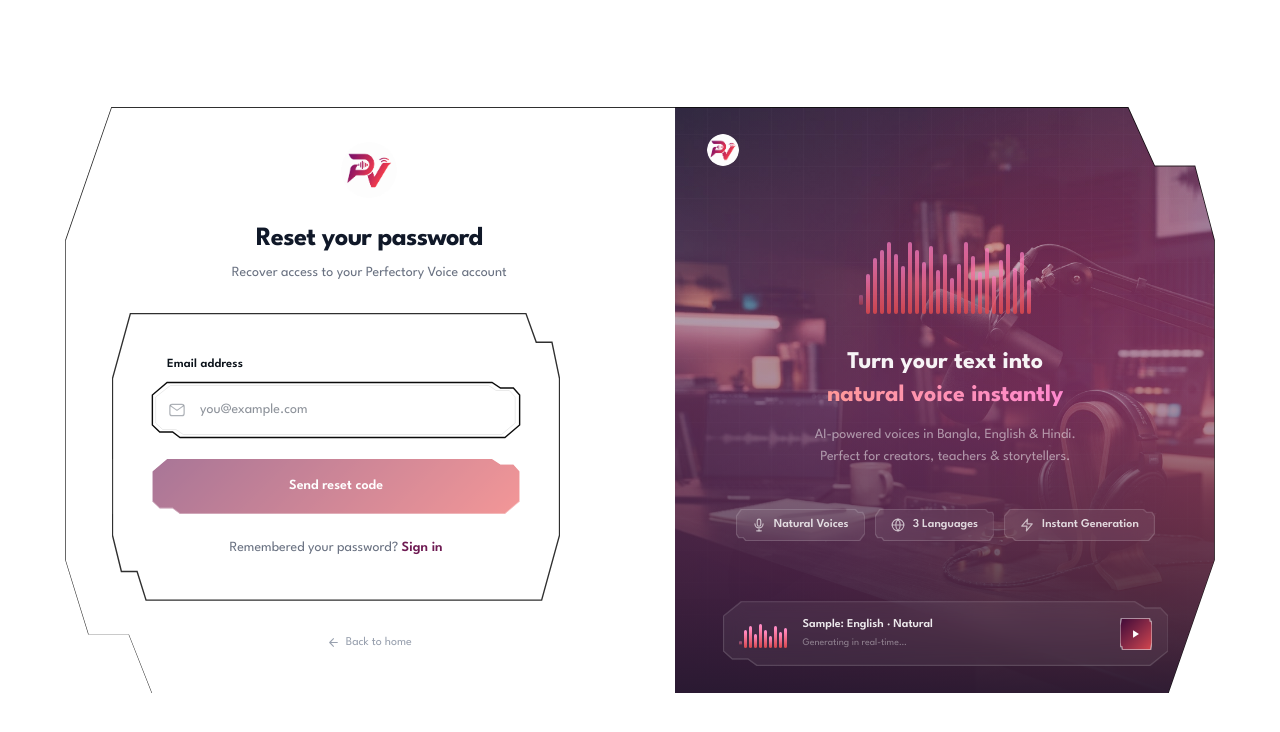
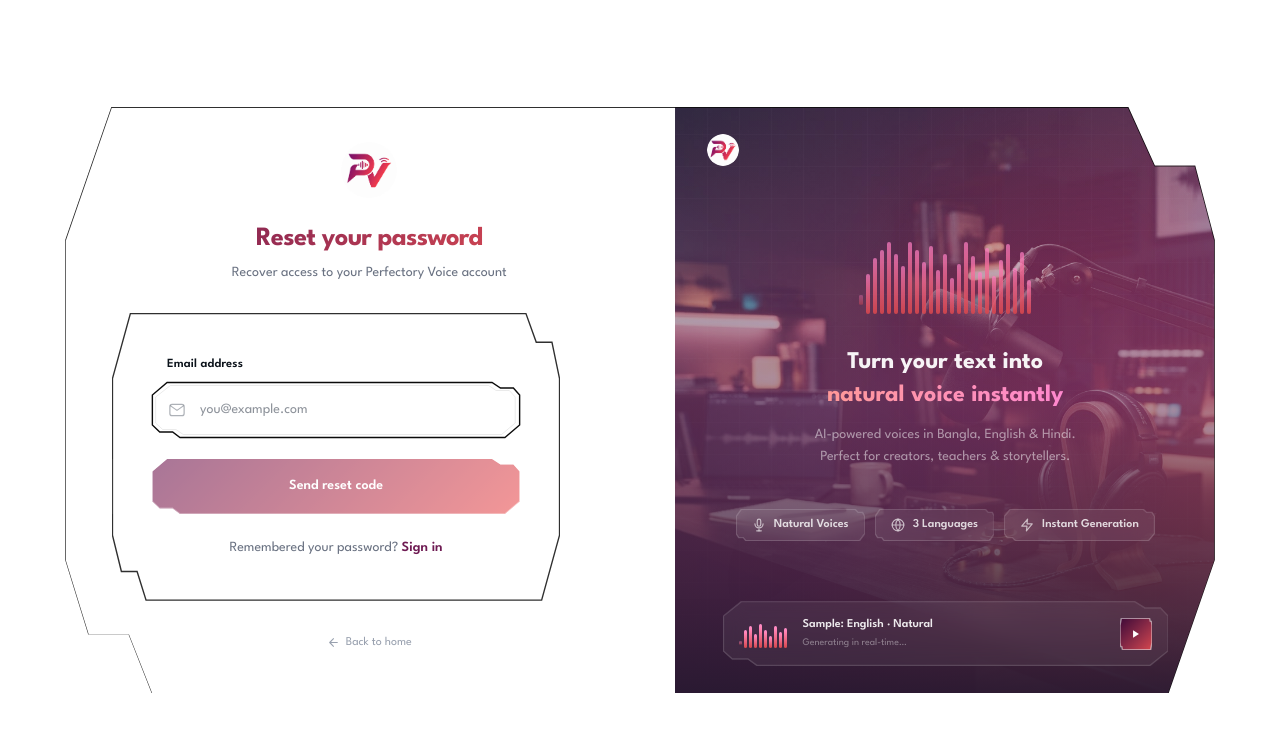
Before and after one commit to sweetxhasan/perfectory12, a React (Vite) app: page /forgot-password in a window 1280 px wide. Shown: the top 732 px of the page. Built offline with nearby package versions, Linux system fonts and the light colour scheme; no server answers.

Commit message:
feat: enhance AuthLayout heading styling for consistency across auth pages

```diff
--- a/src/components/auth-layout.tsx
+++ b/src/components/auth-layout.tsx
@@ -302,9 +302,19 @@ export function AuthLayout({ title, subtitle, children }: AuthLayoutProps) {
             <AuthLogo />
           </div>
 
-          {/* Heading */}
+          {/* Heading — shared by Signup, Login & ForgotPassword since they
+              all render through this one AuthLayout title slot. */}
           <div className="mb-7 w-full">
-            <h1 className="flex flex-wrap items-center justify-center gap-2 text-2xl font-bold tracking-tight text-gray-900 sm:text-[1.65rem]">
+            <h1
+              className="flex flex-wrap items-center justify-center gap-2 text-2xl font-bold tracking-tight sm:text-[1.65rem]"
+              style={{
+                background: 'linear-gradient(-45deg, #ec5252, #6e1a52)',
+                WebkitBackgroundClip: 'text',
+                backgroundClip: 'text',
+                WebkitTextFillColor: 'transparent',
+                color: 'transparent',
+              }}
+            >
               {title}
             </h1>
             {subtitle && (
```
